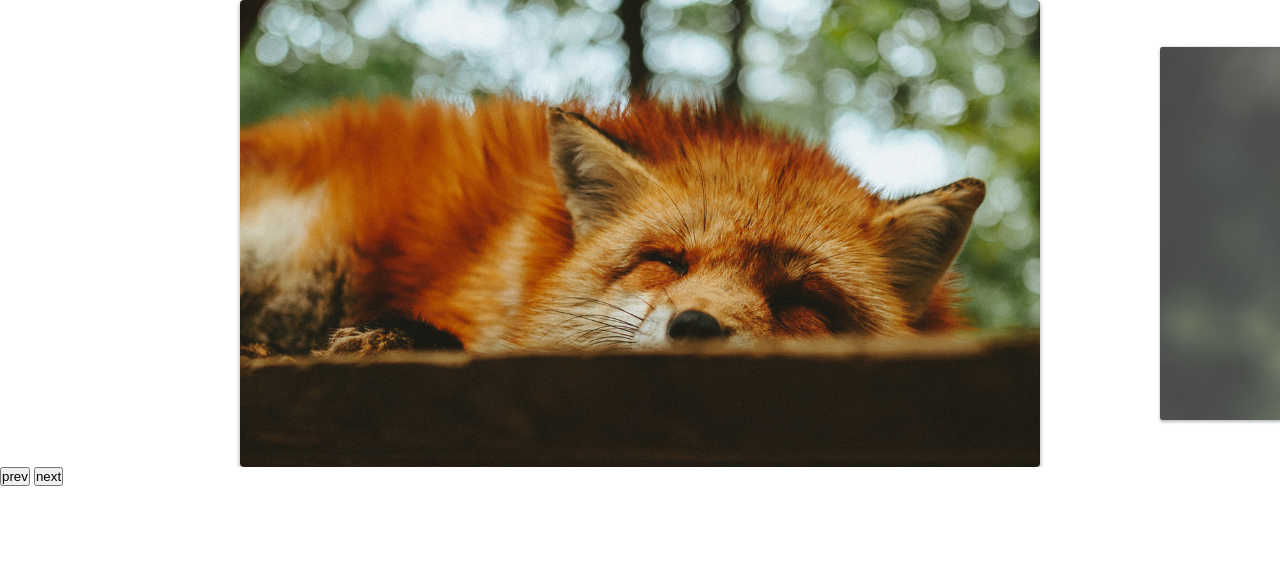
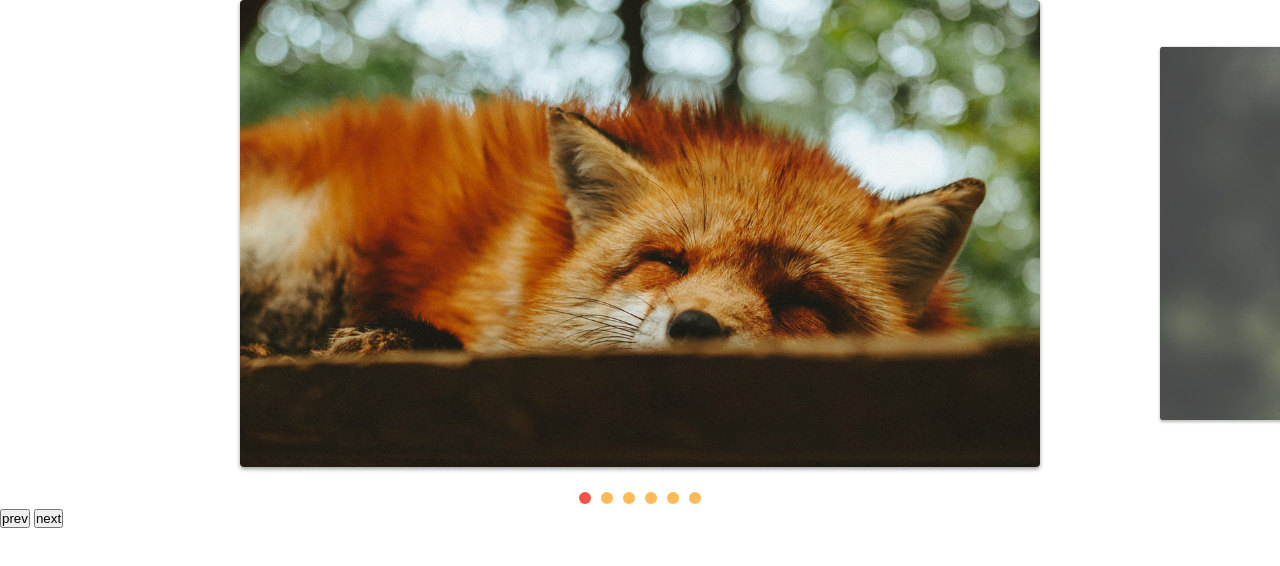
Before and after one commit to GuilhermeJSales/slide, a plain HTML site: page index.html in a window 1280 px wide. Drawn offline with Linux system fonts and the light colour scheme.

Commit message:
adicionada paginacao por slide

```diff
--- a/css/style.css
+++ b/css/style.css
@@ -41,3 +41,25 @@ img {
   opacity: 1;
   transform: scale(1);
 }
+
+[data-control="slide"] {
+  display: flex;
+  justify-content: center;
+  margin-top: 20px;
+}
+
+[data-control="slide"] li a {
+  display: block;
+  width: 12px;
+  height: 12px;
+  background: #fb5;
+  border-radius: 50%;
+  overflow: hidden;
+  text-indent: -999px;
+  margin: 5px;
+}
+
+[data-control="slide"] li.active a,
+[data-control="slide"] li a:hover {
+  background: #e54;
+}
--- a/js/script.js
+++ b/js/script.js
@@ -4,3 +4,5 @@ const slide = new SlideNav('.slide', '.slide-wrapper');
 
 slide.init()
 slide.addArrow('.prev', '.next');
+
+slide.addControl();
--- a/js/slide.js
+++ b/js/slide.js
@@ -7,6 +7,7 @@ export class Slide {
     this.wrapper = document.querySelector(wrapper);
     this.dist = { finalPosition:0, startX:0, movement:0 }
     this.activeClass = 'active';
+    this.changeEvent = new Event('changeEvent');
   }
 
 
@@ -103,6 +104,7 @@ export class Slide {
     this.slideIndexNav(index);
     this.dist.finalPosition = activeSlide.position;
     this.changeActiveClass();
+    this.wrapper.dispatchEvent(this.changeEvent)
   }
 
   changeActiveClass(){
@@ -152,6 +154,10 @@ export class Slide {
 
 
 export class SlideNav extends Slide {
+  constructor(slide, wrapper){
+    super(slide,wrapper);
+    this.bindControlEvents();
+  }
   addArrow(prev, next){
     this.prevElement = document.querySelector(prev);
     this.nextElement = document.querySelector(next);
@@ -163,4 +169,39 @@ export class SlideNav extends Slide {
     this.nextElement.addEventListener('click', this.activeNextSlide);
   }
 
+  createControl(){
+    const control = document.createElement('ul');
+    control.dataset.control = 'slide';
+    this.slideArray.forEach((item, index) => {
+      control.innerHTML += `<li><a href=#slide${index + 1}>${index +1}</a></li>`
+    })
+    this.wrapper.appendChild(control);
+    return control;
+  }
+
+  eventControl(item, index){
+    item.addEventListener('click', (event) => {
+      event.preventDefault();
+      this.changeSlide(index);
+    })
+    this.wrapper.addEventListener('changeEvent', this.activeControlItem);
+  }
+
+  activeControlItem(){
+    this.controlArray.forEach(item => item.classList.remove(this.activeClass));
+    this.controlArray[this.index.active].classList.add(this.activeClass);
+  }
+
+  addControl(customControl){
+    this.control = document.querySelector(customControl) || this.createControl();
+    this.controlArray = [...this.control.children];
+    this.activeControlItem();
+    this.controlArray.forEach(this.eventControl);
+  }
+
+  bindControlEvents(){
+    this.eventControl = this.eventControl.bind(this);
+    this.activeControlItem = this.activeControlItem.bind(this);
+  }
+
 }
```
